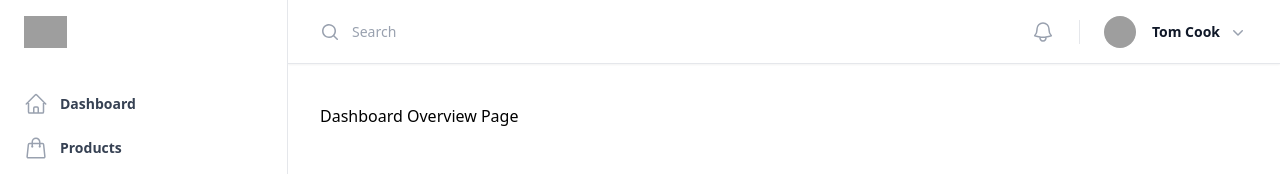
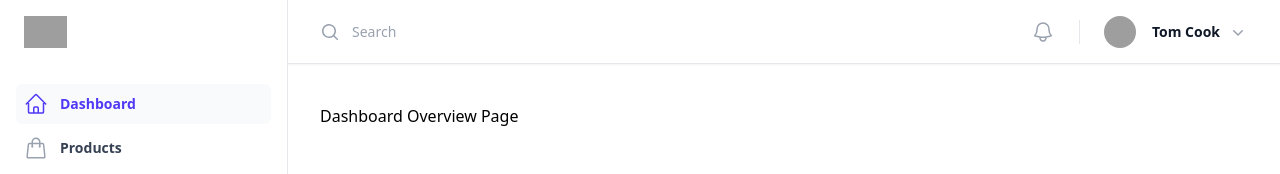
Before and after one commit to tauhid97k/react-firebase-ecommerce, a React (Vite) app: page /dashboard in a window 1280 px wide. Shown: the top 174 px of the page. Built offline with nearby package versions, Linux system fonts and the light colour scheme; grey boxes are pictures that could not be loaded.

Commit message:
dashboard navlink update

```diff
--- a/package.json
+++ b/package.json
@@ -13,9 +13,12 @@
     "@headlessui/react": "^2.2.2",
     "@heroicons/react": "^2.2.0",
     "@tailwindcss/vite": "^4.1.4",
+    "class-variance-authority": "^0.7.1",
+    "clsx": "^2.1.1",
     "react": "^19.0.0",
     "react-dom": "^19.0.0",
     "react-router": "^7.5.2",
+    "tailwind-merge": "^3.2.0",
     "tailwindcss": "^4.1.4"
   },
   "devDependencies": {
--- a/src/layouts/dashboard.jsx
+++ b/src/layouts/dashboard.jsx
@@ -13,7 +13,6 @@ import {
 import {
   Bars3Icon,
   BellIcon,
-  Cog6ToothIcon,
   HomeIcon,
   XMarkIcon,
   TagIcon,
@@ -23,6 +22,7 @@ import {
   ChevronDownIcon,
   MagnifyingGlassIcon,
 } from "@heroicons/react/20/solid";
+import { cn } from "@/lib/utils";
 
 const navigation = [
   { name: "Dashboard", href: "/dashboard", icon: HomeIcon },
@@ -42,10 +42,6 @@ const userNavigation = [
   { name: "Your profile", href: "#" },
   { name: "Sign out", href: "#" },
 ];
-
-function classNames(...classes) {
-  return classes.filter(Boolean).join(" ");
-}
 
 const DashboardLayout = () => {
   const [sidebarOpen, setSidebarOpen] = useState(false);
@@ -97,23 +93,30 @@ const DashboardLayout = () => {
                         <li key={item.name}>
                           <NavLink
                             to={item.href}
-                            className={classNames(
-                              item.current
+                            end={item.href === "/dashboard"}
+                            className={({ isActive }) =>
+                              cn(
+                                isActive
                                   ? "bg-gray-50 text-indigo-600"
                                   : "text-gray-700 hover:bg-gray-50 hover:text-indigo-600",
                                 "group flex gap-x-3 rounded-md p-2 text-sm/6 font-semibold"
-                            )}
+                              )
+                            }
                           >
+                            {({ isActive }) => (
+                              <>
                                 <item.icon
                                   aria-hidden="true"
-                              className={classNames(
-                                item.current
+                                  className={cn(
+                                    isActive
                                       ? "text-indigo-600"
                                       : "text-gray-400 group-hover:text-indigo-600",
                                     "size-6 shrink-0"
                                   )}
                                 />
                                 {item.name}
+                              </>
+                            )}
                           </NavLink>
                         </li>
                       ))}
@@ -145,23 +148,30 @@ const DashboardLayout = () => {
                     <li key={item.name}>
                       <NavLink
                         to={item.href}
-                        className={classNames(
-                          item.current
+                        end={item.href === "/dashboard"}
+                        className={({ isActive }) =>
+                          cn(
+                            isActive
                               ? "bg-gray-50 text-indigo-600"
                               : "text-gray-700 hover:bg-gray-50 hover:text-indigo-600",
                             "group flex gap-x-3 rounded-md p-2 text-sm/6 font-semibold"
-                        )}
+                          )
+                        }
                       >
+                        {({ isActive }) => (
+                          <>
                             <item.icon
                               aria-hidden="true"
-                          className={classNames(
-                            item.current
+                              className={cn(
+                                isActive
                                   ? "text-indigo-600"
                                   : "text-gray-400 group-hover:text-indigo-600",
                                 "size-6 shrink-0"
                               )}
                             />
                             {item.name}
+                          </>
+                        )}
                       </NavLink>
                     </li>
                   ))}
--- /dev/null
+++ b/src/lib/utils.js
@@ -0,0 +1,6 @@
+import { clsx } from "clsx";
+import { twMerge } from "tailwind-merge";
+
+export function cn(...inputs) {
+  return twMerge(clsx(inputs));
+}
```
Also changed, not shown: 1 other file (tests, documents, lock files or other folders). Lines whose indentation alone changed are shown as unchanged.
